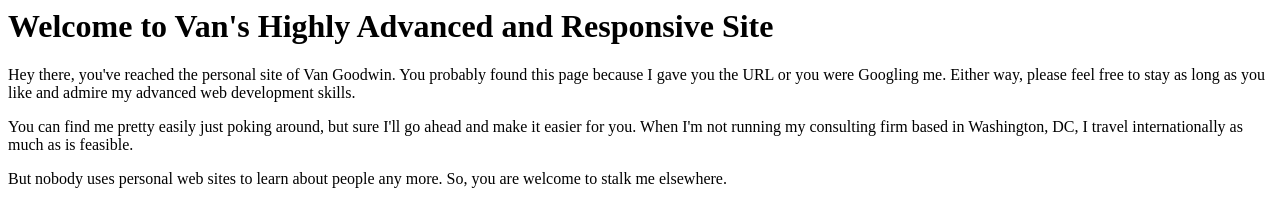
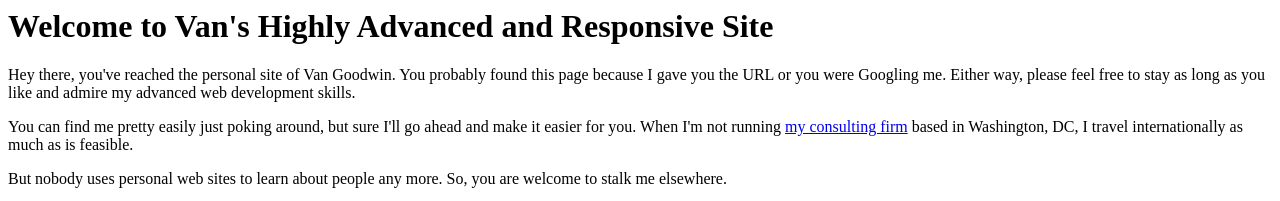
Before and after one commit to Zscheya/theta, a plain HTML site: page index.html in a window 1280 px wide. Shown: the top 201 px of the page. Drawn offline with Linux system fonts and the light colour scheme.

Commit message:
Added work link

```diff
--- a/index.html
+++ b/index.html
@@ -11,7 +11,7 @@
 <h1>Welcome to Van's Highly Advanced and Responsive Site</h1><p>
 
 <p>Hey there, you've reached the personal site of Van Goodwin. You probably found this page because I gave you the URL or you were Googling me. Either way, please feel free to stay as long as you like and admire my advanced web development skills.</p>
-<p>You can find me pretty easily just poking around, but sure I'll go ahead and make it easier for you. When I'm not running my consulting firm based in Washington, DC, I travel internationally as much as is feasible.</p>
+<p>You can find me pretty easily just poking around, but sure I'll go ahead and make it easier for you. When I'm not running <a href="http://vanallenstrategies.com">my consulting firm</a> based in Washington, DC, I travel internationally as much as is feasible.</p>
 <p>But nobody uses personal web sites to learn about people any more. So, you are welcome to stalk me elsewhere.</p>
 
 <ul>
```
